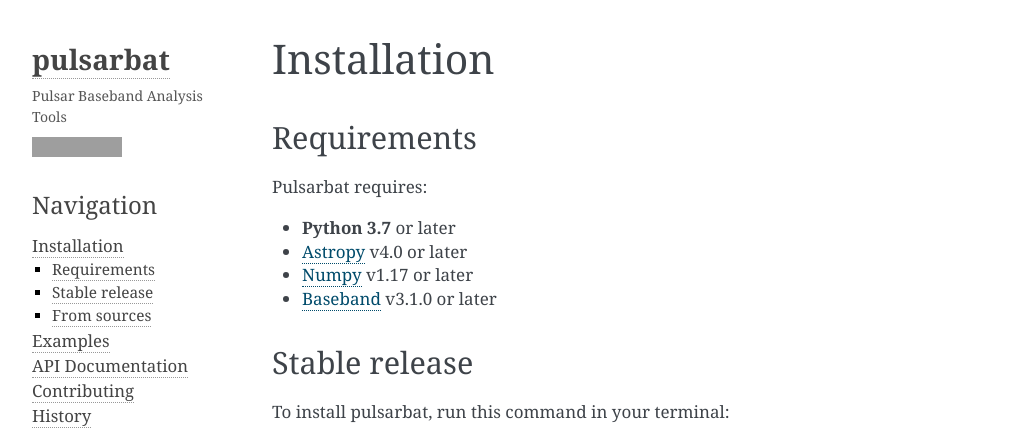
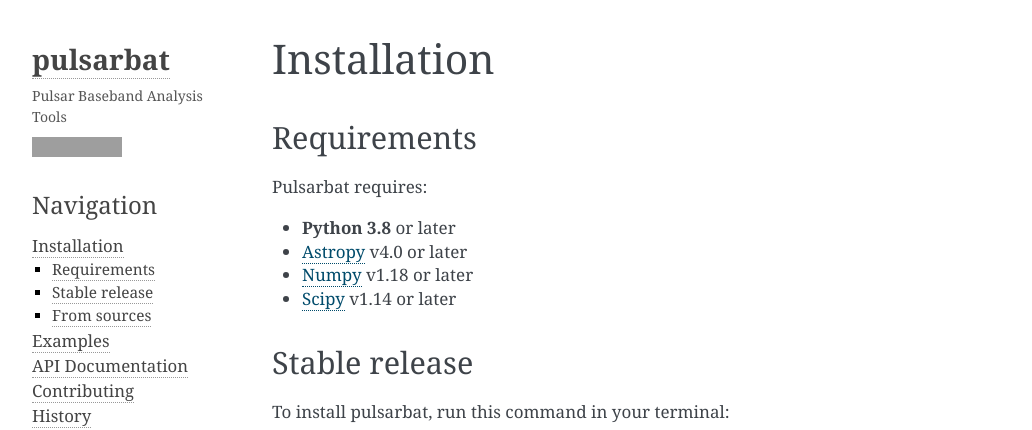
Before and after one commit to theXYZT/pulsarbat, a Sphinx documentation site: the page built from docs/install.rst, in a window 1280 px wide and 1169 px high. Shown: the top 430 px of the window, without its empty margins (128-1160 px from the left). Built offline with Sphinx 7.4.7, drawn with Linux system fonts in a browser that asks for light colours; grey boxes are pictures that could not be loaded.

Commit message:
Dependency fixes

```diff
--- a/README.rst
+++ b/README.rst
@@ -24,10 +24,10 @@ For installation instructions, see the `online documentation <https://pulsarbat.
 Requirements
 ------------
 
-- **Python 3.7** or later
+- **Python 3.8** or later
 - `Astropy <https://www.astropy.org/>`_ v4.0 or later
-- `Numpy <https://www.numpy.org/>`_ v1.17 or later
-- `Baseband <https://github.com/mhvk/baseband>`_ v3.1.0 or later
+- `Numpy <https://www.numpy.org/>`_ v1.18 or later
+- `Scipy <https://scipy.org/>`_ v1.14 or later
 
 
 License
--- a/docs/install.rst
+++ b/docs/install.rst
@@ -9,10 +9,11 @@ Requirements
 
 Pulsarbat requires:
 
-- **Python 3.7** or later
+- **Python 3.8** or later
 - `Astropy <https://www.astropy.org/>`_ v4.0 or later
-- `Numpy <https://www.numpy.org/>`_ v1.17 or later
-- `Baseband <https://github.com/mhvk/baseband>`_ v3.1.0 or later
+- `Numpy <https://www.numpy.org/>`_ v1.18 or later
+- `Scipy <https://scipy.org/>`_ v1.14 or later
+
 
 Stable release
 --------------
--- a/setup.py
+++ b/setup.py
@@ -11,7 +11,7 @@ with open('README.rst') as readme_file:
 with open('HISTORY.rst') as history_file:
     history = history_file.read()
 
-requirements = ['astropy>=4.0', 'numpy>=1.17.0', 'baseband>=3.1.0']
+requirements = ['astropy>=4.0', 'numpy>=1.18', 'scipy>=1.4']
 
 setup_requirements = ['pytest-runner', ]
 
```
Also changed, not shown: docs/requirements.txt (+9 -6 lines), requirements_dev.txt (+10 -6 lines).
